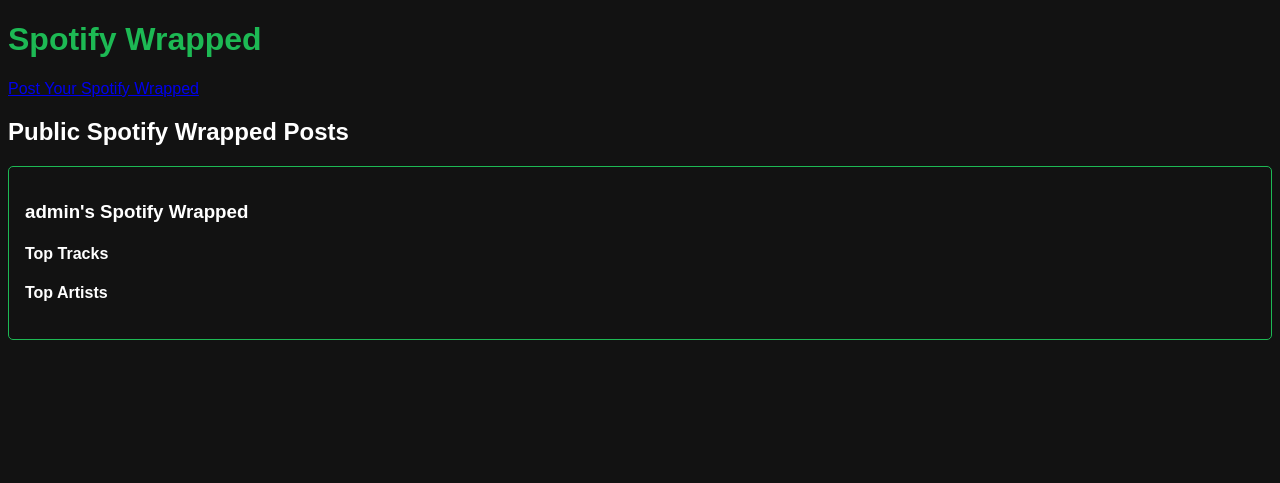
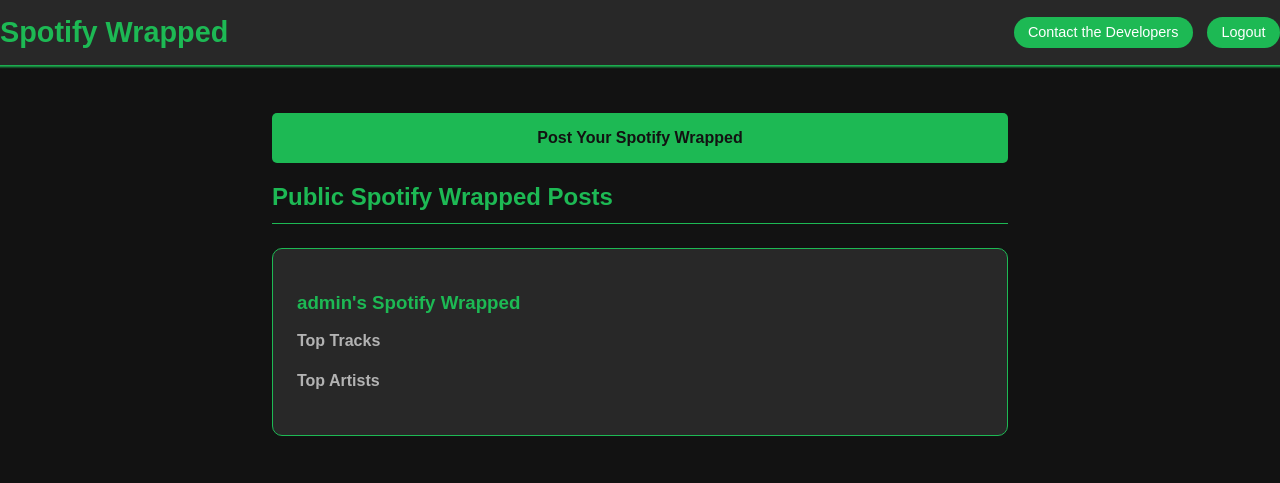
Before and after one commit to grahamonica/2340project2, a Django app: page / in a window 1280 px wide. Shown: the top 483 px of the page. Run offline with Django 5.2, Linux system fonts and the light colour scheme; a user stored in the database is signed in; data comes from the database, SQL or seed files in the repository.

Commit message:
logout button and functionality contact us page

```diff
--- a/backend/settings.py
+++ b/backend/settings.py
@@ -22,7 +22,7 @@ SPOTIPY_CLIENT_SECRET = os.getenv("SPOTIPY_CLIENT_SECRET")
 SPOTIPY_REDIRECT_URI = os.getenv("SPOTIPY_REDIRECT_URI")
 
 LOGIN_REDIRECT_URL = '/'
-LOGOUT_REDIRECT_URL = '/'
+LOGOUT_REDIRECT_URL = '/accounts/login/'  # Redirects to the login page after logout
 
 # Build paths inside the project like this: BASE_DIR / 'subdir'.
 BASE_DIR = Path(__file__).resolve().parent.parent
@@ -135,6 +135,7 @@ USE_TZ = True
 STATIC_URL = 'static/'
 
 LOGIN_REDIRECT_URL = '/'
+LOGOUT_REDIRECT_URL = '/accounts/login/'  # Redirect to login page after logout
 
 # Default primary key field type
 # https://docs.djangoproject.com/en/5.1/ref/settings/#default-auto-field
--- a/backend/urls.py
+++ b/backend/urls.py
@@ -16,6 +16,7 @@ Including another URLconf
 """
 from django.contrib import admin
 from django.urls import path
+from django.shortcuts import redirect
 from . import views
 from django.contrib.auth import views as auth_views  # <-- Add this line
 
@@ -26,7 +27,7 @@ urlpatterns = [
     path('thank-you/', views.thank_you, name='thank_you'),
     path('accounts/signup/', views.signup, name='signup'),  # Add this line for signup
     path('accounts/login/', auth_views.LoginView.as_view(), name='login'),  # Login page
-    path('accounts/logout/', auth_views.LogoutView.as_view(), name='logout'),  # Logout page
+    path('accounts/logout/', lambda request: redirect('login'), name='logout'),  # Redirect to login after logout
     path('spotify/login/', views.spotify_login, name='spotify_login'),  # Spotify login
     path('spotify/callback/', views.spotify_callback, name='spotify_callback'),  # Callback
 ]
--- a/templates/home.html
+++ b/templates/home.html
@@ -5,15 +5,125 @@
     <meta charset="UTF-8">
     <title>Spotify Wrapped - Home</title>
     <style>
-        body { background-color: #121212; color: #FFFFFF; font-family: Arial, sans-serif; }
-        h1 { color: #1DB954; }
-        .wrapped-post { border: 1px solid #1DB954; padding: 1em; margin: 1em 0; border-radius: 5px; }
-        .top-list { color: #b3b3b3; }
+        /* General Styles */
+        body {
+            background-color: #121212;
+            color: #FFFFFF;
+            font-family: Arial, sans-serif;
+            margin: 0;
+            padding: 0;
+            display: flex;
+            flex-direction: column;
+            align-items: center;
+        }
+
+        /* Header Styles */
+        .header {
+            width: 100%;
+            display: flex;
+            justify-content: space-between;
+            align-items: center;
+            padding: 1em;
+            background-color: #282828;
+            box-shadow: 0 4px 2px -2px #1DB954;
+            position: sticky;
+            top: 0;
+        }
+
+        .header h1 {
+            color: #1DB954;
+            font-size: 1.8em;
+            margin: 0;
+        }
+
+        .header .nav-buttons a {
+            color: #FFFFFF;
+            text-decoration: none;
+            background-color: #1DB954;
+            padding: 0.5em 1em;
+            margin-left: 10px;
+            border-radius: 20px;
+            font-size: 0.9em;
+            transition: background-color 0.3s;
+        }
+
+        .header .nav-buttons a:hover {
+            background-color: #1ed760;
+        }
+
+        /* Main Content Styles */
+        .content {
+            max-width: 800px;
+            width: 100%;
+            padding: 2em;
+            box-sizing: border-box;
+        }
+
+        .content h2 {
+            color: #1DB954;
+            border-bottom: 1px solid #1DB954;
+            padding-bottom: 0.5em;
+            margin-bottom: 1em;
+        }
+
+        .post-spotify-button {
+            display: block;
+            text-align: center;
+            background-color: #1DB954;
+            color: #121212;
+            padding: 1em;
+            margin: 1em 0;
+            border-radius: 5px;
+            font-weight: bold;
+            text-decoration: none;
+            transition: background-color 0.3s;
+        }
+
+        .post-spotify-button:hover {
+            background-color: #1ed760;
+        }
+
+        .wrapped-post {
+            background-color: #282828;
+            border: 1px solid #1DB954;
+            padding: 1.5em;
+            margin: 1em 0;
+            border-radius: 10px;
+        }
+
+        .wrapped-post h3 {
+            color: #1DB954;
+        }
+
+        .wrapped-post h4 {
+            color: #b3b3b3;
+            margin-top: 1em;
+        }
+
+        .top-list {
+            color: #b3b3b3;
+            list-style-type: none;
+            padding: 0;
+        }
+
+        .top-list li {
+            margin-bottom: 0.5em;
+        }
     </style>
 </head>
 <body>
+    <!-- Header with Navigation Buttons -->
+    <div class="header">
         <h1>Spotify Wrapped</h1>
-    <a href="{% url 'spotify_login' %}">Post Your Spotify Wrapped</a>
+        <div class="nav-buttons">
+            <a href="{% url 'contact' %}">Contact the Developers</a>
+            <a href="{% url 'logout' %}">Logout</a>
+        </div>
+    </div>
+
+    <!-- Main Content -->
+    <div class="content">
+        <a href="{% url 'spotify_login' %}" class="post-spotify-button">Post Your Spotify Wrapped</a>
 
         <h2>Public Spotify Wrapped Posts</h2>
         {% for post in public_wrapped_posts %}
@@ -35,5 +145,6 @@
         {% empty %}
         <p>No public Spotify Wrapped posts yet.</p>
         {% endfor %}
+    </div>
 </body>
 </html>
```
Lines whose indentation alone changed are shown as unchanged.
